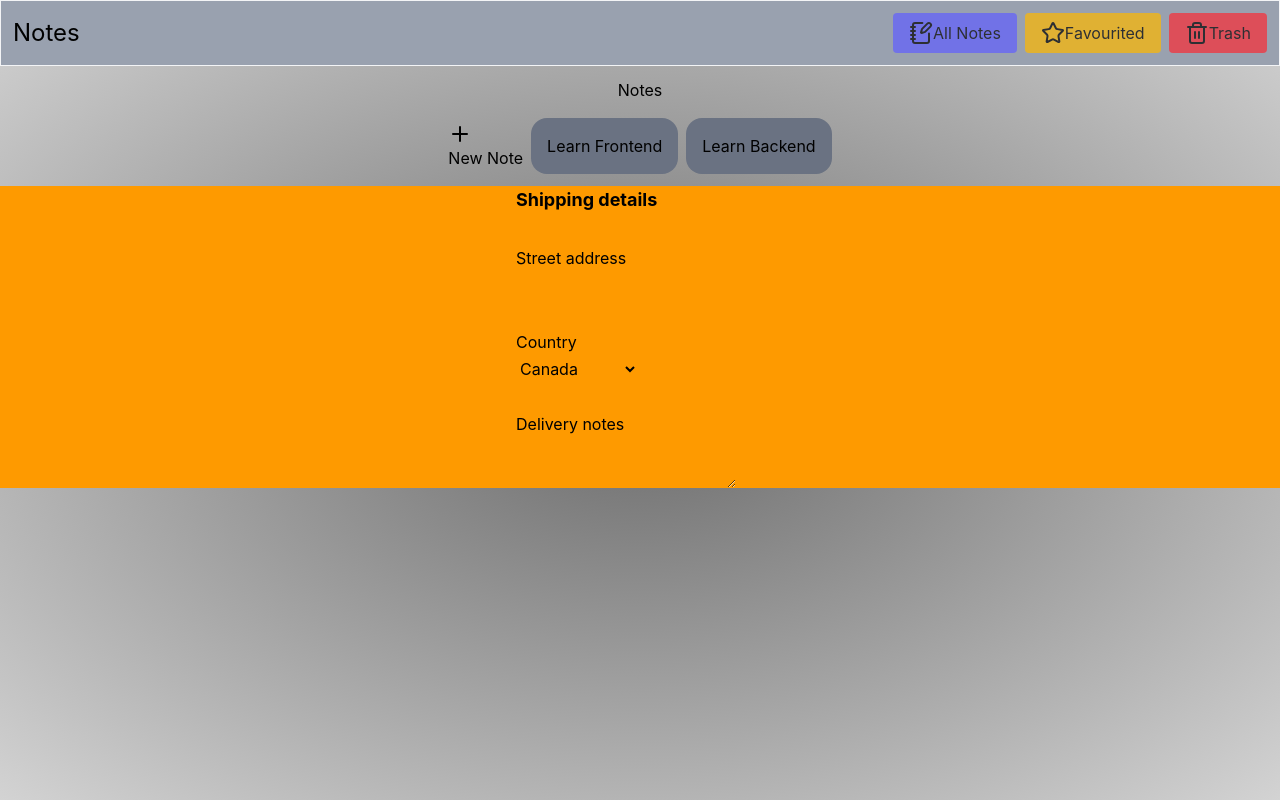
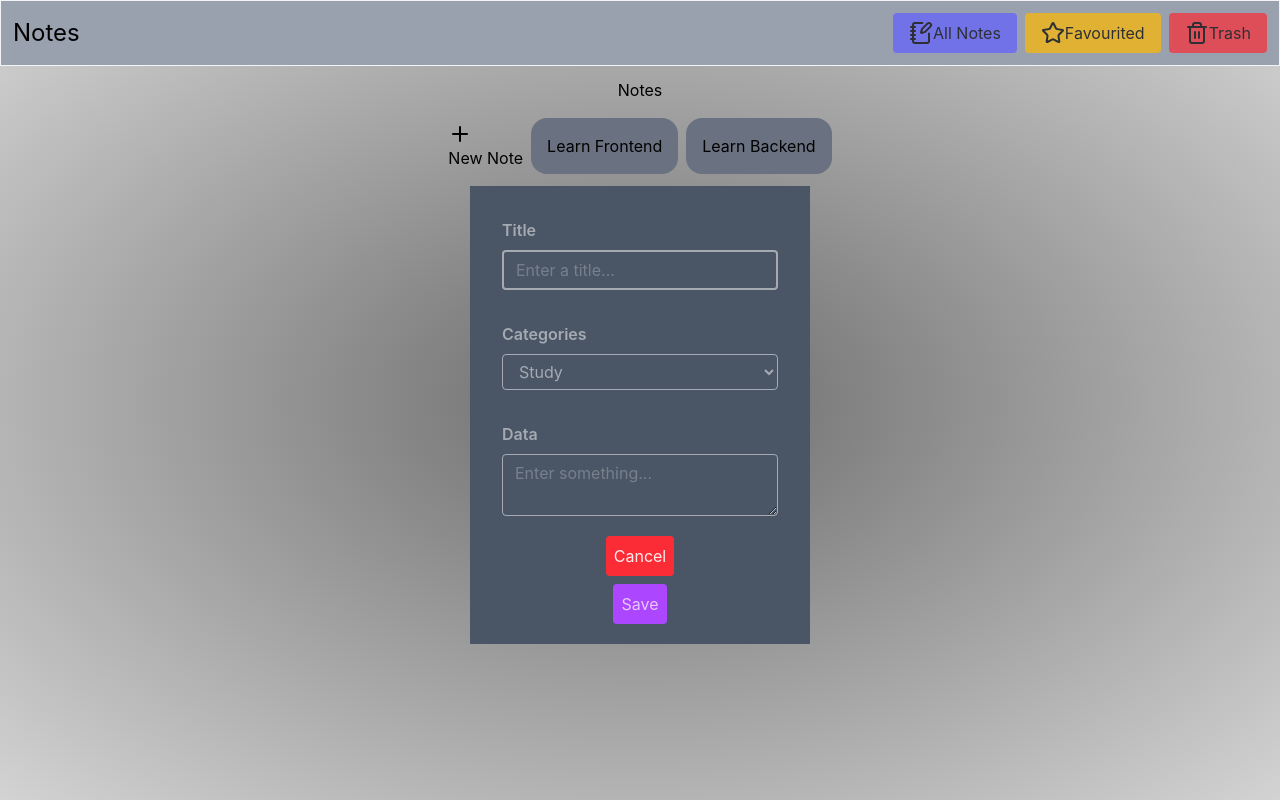
Before and after one commit to AbubakirDev-react/abubakrNotes, a React (Vite) app: page / in a window 1280 px wide. Both pictures are taken after a click on the button "New Note". Built offline with nearby package versions, Linux system fonts and the light colour scheme.

Commit message:
feat: enhance AddNote component with form fields and categories selection

```diff
--- a/src/components/Notes/add/AddNote.jsx
+++ b/src/components/Notes/add/AddNote.jsx
@@ -2,37 +2,42 @@ import { Button } from '@headlessui/react'
 import { Plus } from 'lucide-react'
 import React, { useState } from 'react'
 import { Dialog,Description, Field, Fieldset, Input, Label, Legend, Select, Textarea } from '@headlessui/react'
-
+import {Categories} from '../categories'
 
 export default function AddNote() {
-    const [isOpen,setIsOpen] = useState(false)
+  const [isOpen,setIsOpen] = useState(false)
+  function addNote(e){
+    e.preventDefault()
+    setIsOpen(false)
+  }
   return (
     <div>
 
-    <Button onClick={() => setIsOpen(true)}><Plus/> New Note</Button>
+    <button onClick={() => setIsOpen(true)}><Plus/> New Note</button>
 
-      <Dialog open={isOpen} onClose={() => setIsOpen(false)} className="relative z-50">
-        <div className="px-4 flex items-center justify-center bg-amber-500">
-      <Fieldset className="space-y-8">
-      <Legend className="text-lg font-bold">Shipping details</Legend>
-      <Field>
-        <Label className="block">Street address</Label>
-        <Input className="mt-1 block" name="address" />
-      </Field>
-      <Field>
-        <Label className="block">Country</Label>
-        <Select className="mt-1 block" name="country">
-          <option>Canada</option>
-          <option>Mexico</option>
-          <option>United States</option>
-        </Select>
-      </Field>
-      <Field>
-        <Label className="block">Delivery notes</Label>
-        <Textarea className="mt-1 block" name="notes" />
-      </Field>
-    </Fieldset>
-    </div>
+    <Dialog open={isOpen} onClose={() => setIsOpen(false)} className="relative z-50">
+      <div className="px-4 flex items-center justify-center">
+        <form action="" className='p-5 bg-gray-600 flex flex-col gap-2' onSubmit={addNote}>
+          <div className="flex flex-col gap-2 p-3">
+            <label htmlFor="title" className='block text-white/50 font-semibold'>Title</label>
+            <input type="text" name='title' id='title' placeholder='Enter a title...' className='px-3 py-1.5 text-white/50 rounded border-2' required/>
+          </div>
+          <div className="flex flex-col gap-2 p-3">
+            <label htmlFor="categories" className='block text-white/50 font-semibold'>Categories</label>
+            <select name="categories" id="categories" className='text-white/50 px-3 py-1.5 border rounded' required>
+              {Categories.map(category=>(
+                <option value={category.title} className='capitalize text-gray-600'>{category.title}</option>
+              ))}
+            </select>
+          </div>
+          <div className="flex flex-col gap-2 p-3">
+            <label htmlFor="data" className='block text-white/50 font-semibold'>Data</label>
+            <textarea name="data" id="data" placeholder='Enter something...' className='text-white/50 px-3 py-1.5 border rounded' required></textarea>
+          </div>
+          <button className='mx-auto p-2 rounded bg-red-500 text-white/90' onClick={()=>setIsOpen(false)}>Cancel</button>
+          <button className='mx-auto p-2 rounded bg-purple-500 text-white/70' type='submit'>Save</button>
+        </form>
+      </div>
       </Dialog>
     </div>
   )
--- /dev/null
+++ b/src/components/Notes/categories.jsx
@@ -0,0 +1,10 @@
+export const Categories = [
+    {
+        id:1,
+        title:'Study'
+    },
+    {
+        id:2,
+        title:'Ideas'
+    }
+]
```
